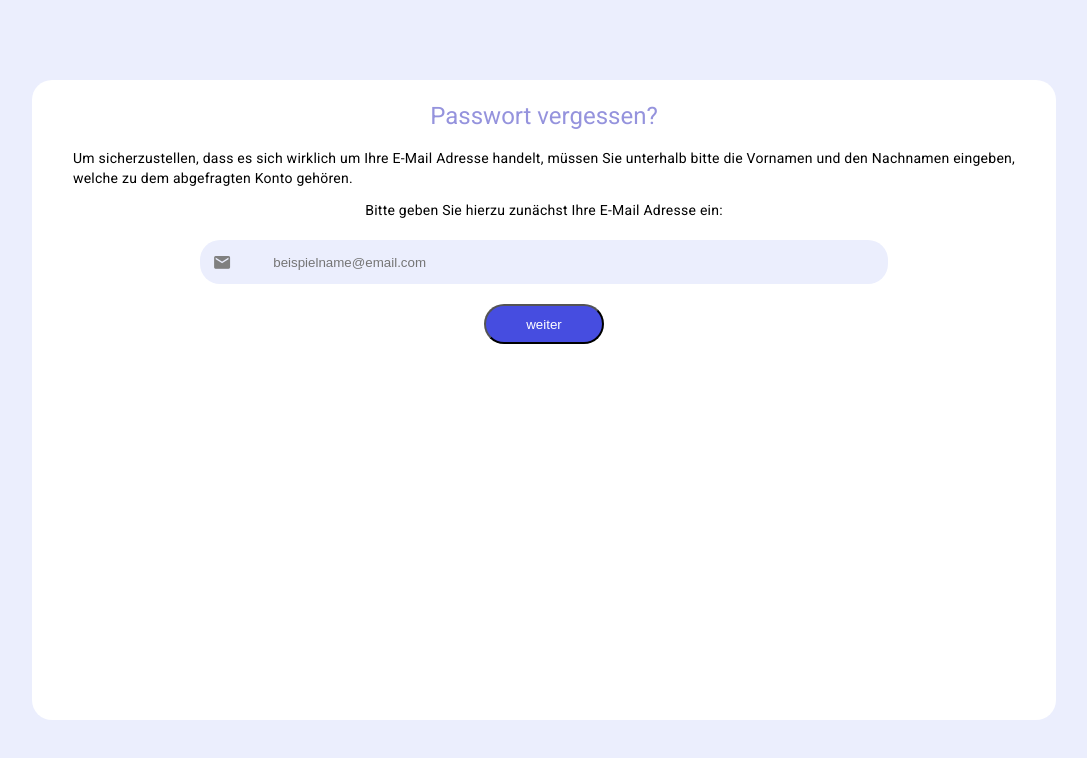
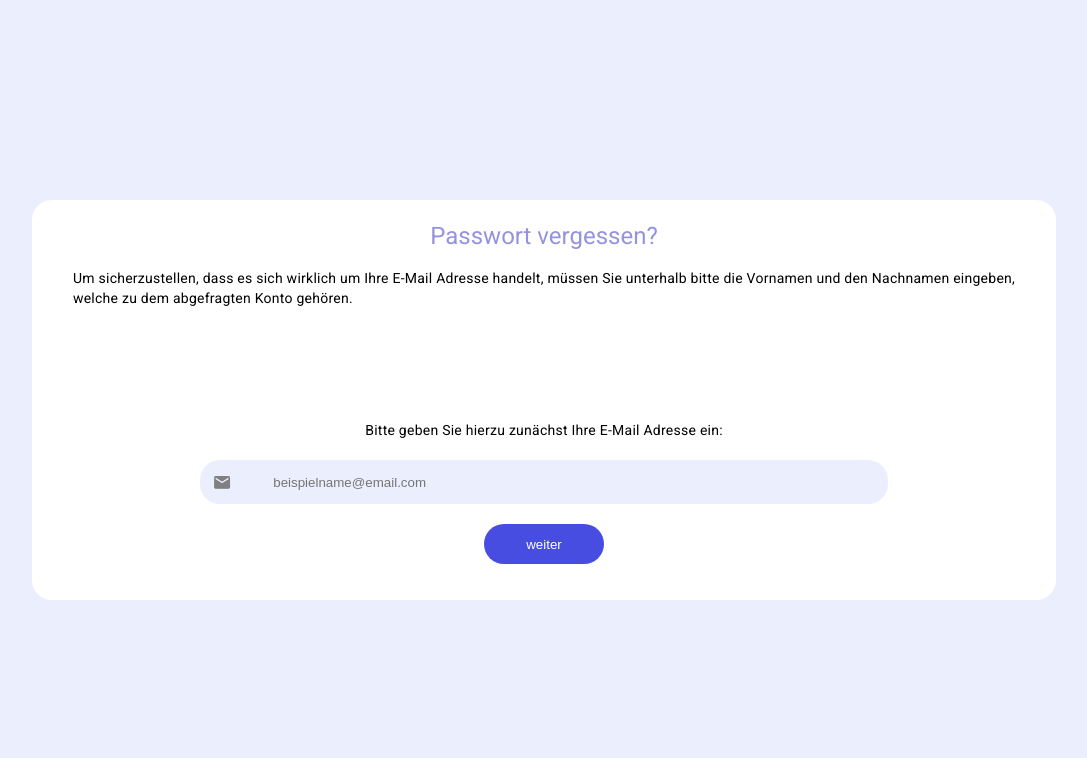
Before and after one commit to JulienQuabeck/DaBubbleTest, an Angular app: page /passwortForgotten in a window 1280 px wide. Shown: the top 758 px of the page, without its empty margins (96-1183 px from the left). Built offline with nearby package versions, Linux system fonts and the light colour scheme.

Commit message:
working on pw forgotten

```diff
--- a/src/app/login/login.component.html
+++ b/src/app/login/login.component.html
@@ -28,7 +28,7 @@
                         required>
                 </div>
 
-                <span class="pwForgotten" routerLink="'/passwortForgotten'">Passwort vergessen?</span>
+                <span class="pwForgotten" routerLink="/passwortForgotten">Passwort vergessen?</span>
             </div>
 
             <div class="divider-container">
--- a/src/app/password-forgotten/password-forgotten.component.html
+++ b/src/app/password-forgotten/password-forgotten.component.html
@@ -11,7 +11,13 @@
                 <input name="email" id="email" [(ngModel)]="email" autocomplete="email"
                     placeholder="beispielname@email.com" required>
             </div>
-            <button class="login-button" mat-flat-button>weiter</button>
+            <button class="login-button" mat-flat-button (click)="getEmailFromFirebase()">weiter</button>
+
+            <!--
+                nach push auf weiter abfrage nach name und nachname
+                stimmt beides mit den Daten in der Datenbank überein, dann Abfrage nach neuem Passwort + zweite Eingabe des neuen PW um Schreibfehler zu vermeiden.
+                Dann Update des neuen PW in der Datenbank + Weiterleitung zur Login-Seite.
+            -->
         </div>
     </div>
 </section>
--- a/src/app/password-forgotten/password-forgotten.component.scss
+++ b/src/app/password-forgotten/password-forgotten.component.scss
@@ -11,7 +11,7 @@ section{
         background-color:white;
         border-radius:20px;
         width:80%;
-        height:80%;
+        height:50%;
         display:flex;
         flex-direction: column;
         align-items: center;
@@ -22,6 +22,7 @@ section{
 }
 
 .input-container {
+    margin-top:100px;
     width: 100%;
     display: flex;
     flex-direction: column;
@@ -73,6 +74,7 @@ section{
     border-radius: 20px;
     height: 40px;
     width: 120px;
+    border:unset;
     &:hover{
         cursor:pointer;
     }
--- a/src/app/password-forgotten/password-forgotten.component.ts
+++ b/src/app/password-forgotten/password-forgotten.component.ts
@@ -1,6 +1,7 @@
 import { Component } from '@angular/core';
 import { FormsModule } from '@angular/forms';
 import { MatIconModule } from '@angular/material/icon';
+import { FirebaseServiceService } from '../firebase-Service/firebase-service.service';
 
 @Component({
   selector: 'app-password-forgotten',
@@ -12,6 +13,14 @@ import { MatIconModule } from '@angular/material/icon';
 export class PasswordForgottenComponent {
 
   email: string = '';
-  password: string = '';
+
+  constructor(public firebase: FirebaseServiceService){
+
+  }
+
+  async getEmailFromFirebase(){
+    let emailExists = this.firebase.findUserWithEmail(this.email);
+    console.log(await emailExists);
+  }
 
 }
```
